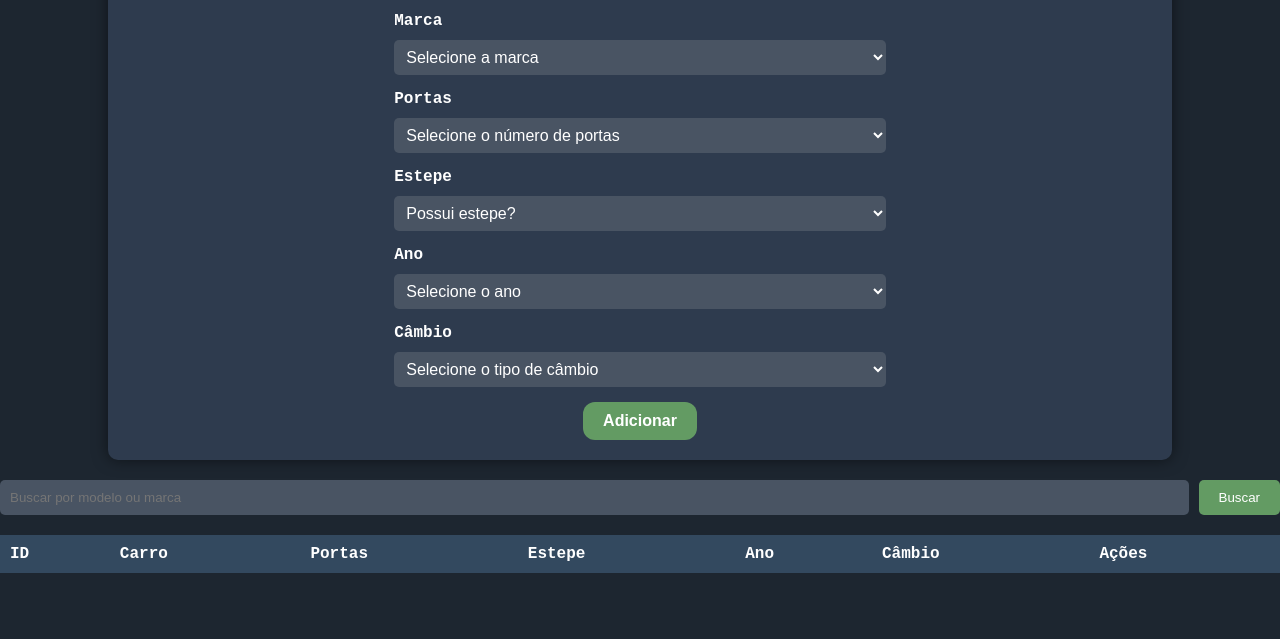
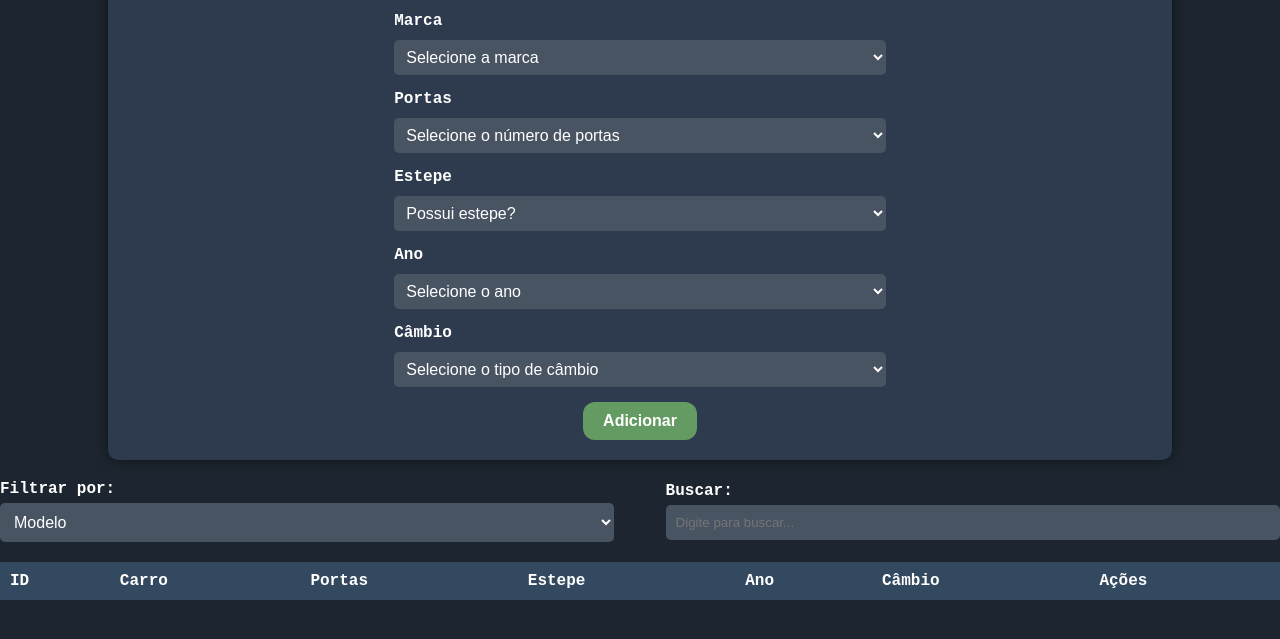
Before and after one commit to ZattiCode/CRUD_Car_Manager, a website: page index.html in a window 1280 px wide. Shown: the part 157-796 px from the top of the page. Drawn offline with Linux system fonts and the light colour scheme; no server answers.

Commit message:
commit 8 (filter)

```diff
--- a/index.html
+++ b/index.html
@@ -1,5 +1,6 @@
 <!DOCTYPE html>
 <html lang="en">
+
 <head>
     <meta charset="UTF-8">
     <meta name="viewport" content="width=device-width, initial-scale=1.0">
@@ -7,6 +8,7 @@
     <title>Car Manager</title>
     <link rel="stylesheet" type="text/css" href="style.css">
 </head>
+
 <body>
     <div class="container">
         <div class="text-center">
@@ -81,10 +83,20 @@
         </form>
     </div>
     <div id="alertContainer" class="mt-3"></div>
-
-<div class="search-container">
-    <input type="text" id="searchInput" class="form-control" placeholder="Buscar por modelo ou marca">
-    <button id="searchBtn" class="btn-search">Buscar</button>
+    <div class="filter-container">
+        <div class="filter-column">
+            <label for="filterDropdown">Filtrar por:</label>
+            <select id="filterDropdown" class="form-control">
+                <option value="model">Modelo</option>
+                <option value="year">Ano</option>
+                <option value="gear">Câmbio</option>
+                <option value="brand">Marca</option>
+            </select>
+        </div>
+        <div class="search-column">
+            <label for="searchInput">Buscar:</label>
+            <input type="text" id="searchInput" class="form-control" placeholder="Digite para buscar...">
+        </div>
     </div>
     <div class="table">
         <table>
@@ -120,4 +132,5 @@
     </div>
 
 </body>
+
 </html>
--- a/script.js
+++ b/script.js
@@ -7,36 +7,36 @@ const itemsPerPage = 10;
 // Carrega os dados do servidor ao iniciar
 function loadData() {
   $.ajax({
-        url: 'http://127.0.0.1:3001/cars',
-        type: 'GET',
+    url: "http://127.0.0.1:3001/cars",
+    type: "GET",
     success: function (response) {
       carData = response;
       if (carData.length > 0) {
-                currentId = Math.max(...carData.map(car => car.id)) + 1;
+        currentId = Math.max(...carData.map((car) => car.id)) + 1;
       }
       currentPage = 1;
       displayCars();
     },
     error: function () {
-            console.log('Erro ao carregar os dados');
-        }
+      console.log("Erro ao carregar os dados");
+    },
   });
 }
 
 // Salva os dados no servidor
 function saveData(car) {
   $.ajax({
-        url: 'http://127.0.0.1:3001/cars',
-        type: 'POST',
-        contentType: 'application/json',
+    url: "http://127.0.0.1:3001/cars",
+    type: "POST",
+    contentType: "application/json",
     data: JSON.stringify(car),
     success: function () {
-            console.log('Carro salvo com sucesso!');
+      console.log("Carro salvo com sucesso!");
       loadData(); // Recarrega os dados para refletir as alterações
     },
     error: function () {
-            console.log('Erro ao salvar o carro');
-        }
+      console.log("Erro ao salvar o carro");
+    },
   });
 }
 
@@ -49,7 +49,7 @@ function displayCars() {
   const end = start + itemsPerPage;
   const carsToDisplay = carData.slice(start, end);
 
-    carsToDisplay.forEach(car => {
+  carsToDisplay.forEach((car) => {
     const carDescription = `${car.brand} ${car.model}`;
     const row = `
             <tr>
@@ -73,7 +73,8 @@ function displayCars() {
 
 function searchCars() {
   const searchTerm = $("#searchInput").val().toLowerCase();
-    const filteredCars = carData.filter(car =>
+  const filteredCars = carData.filter(
+    (car) =>
       car.model.toLowerCase().includes(searchTerm) ||
       car.brand.toLowerCase().includes(searchTerm)
   );
@@ -95,12 +96,11 @@ function updatePagination() {
   $(`.page-btn[data-page="${currentPage}"]`).addClass("active");
 }
 
-
 function displayFilteredCars(filteredCars) {
   const tableBody = $("#carTable");
   tableBody.empty(); // Limpa a tabela
 
-    filteredCars.forEach(car => {
+  filteredCars.forEach((car) => {
     const carDescription = `${car.brand} ${car.model}`;
     const row = `
             <tr>
@@ -119,7 +119,6 @@ function displayFilteredCars(filteredCars) {
     tableBody.append(row);
   });
 }
-
 
 // Exibe mensagens de alerta no topo da página
 function showAlert(message, type) {
@@ -146,7 +145,7 @@ function showAlert(message, type) {
 
 // Adiciona ou atualiza um carro
 function addOrUpdateCar(car) {
-    const carIndex = carData.findIndex(c => c.id === car.id);
+  const carIndex = carData.findIndex((c) => c.id === car.id);
   if (carIndex > -1) {
     carData[carIndex] = car;
     saveData(car);
@@ -165,15 +164,15 @@ function addOrUpdateCar(car) {
 function deleteCar(carId) {
   $.ajax({
     url: `http://127.0.0.1:3001/cars/${carId}`,
-        type: 'DELETE',
+    type: "DELETE",
     success: function () {
-            carData = carData.filter(car => car.id !== carId);
+      carData = carData.filter((car) => car.id !== carId);
       displayCars();
       showAlert("Carro excluído com sucesso!", "danger");
     },
     error: function () {
-            console.log('Erro ao excluir o carro');
-        }
+      console.log("Erro ao excluir o carro");
+    },
   });
 }
 
@@ -218,7 +217,10 @@ $(document).on("submit", "#carForm", function (e) {
   e.preventDefault();
 
   if (!validateForm()) {
-        showAlert("Preencha todos os campos corretamente antes de enviar.", "danger");
+    showAlert(
+      "Preencha todos os campos corretamente antes de enviar.",
+      "danger"
+    );
     return;
   }
 
@@ -231,7 +233,7 @@ $(document).on("submit", "#carForm", function (e) {
     tire: $("#tire").val(),
     year: parseInt($("#carYear").val(), 10),
     gear: $("#carGear").val(),
-        id: editId ? parseInt(editId, 10) : currentId++
+    id: editId ? parseInt(editId, 10) : currentId++,
   };
 
   addOrUpdateCar(car);
@@ -242,7 +244,7 @@ $(document).on("click", ".btn-edit", function (e) {
   e.preventDefault();
 
   const carId = $(this).data("index");
-    const car = carData.find(c => c.id === carId);
+  const car = carData.find((c) => c.id === carId);
 
   if (car) {
     $("#carModel").val(car.model);
@@ -299,6 +301,31 @@ $(document).on("click", ".page-btn", function () {
   }
 });
 
+$(document).on("input", "#searchInput", function () {
+  const searchTerm = $(this).val().toLowerCase();
+  const filterBy = $("#filterDropdown").val();
+
+  if (searchTerm === "") {
+    displayCars(); // Volta à tabela completa
+  } else {
+    const filteredCars = carData.filter((car) => {
+      switch (filterBy) {
+        case "model":
+          return car.model.toLowerCase().includes(searchTerm);
+        case "year":
+          return car.year.toString().includes(searchTerm);
+        case "gear":
+          return car.gear.toLowerCase().includes(searchTerm);
+        case "brand":
+          return car.brand.toLowerCase().includes(searchTerm);
+        default:
+          return false;
+      }
+    });
+    displayFilteredCars(filteredCars);
+  }
+});
+
 //caso não haja nada no pesquisar
 $(document).on("input", "#searchInput", function () {
   if ($(this).val().trim() === "") {
--- a/style.css
+++ b/style.css
@@ -5,7 +5,6 @@ body {
   margin: 0;
   padding: 0;
 }
-
 
 .text-center {
   text-align: center;
@@ -113,7 +112,8 @@ table tbody td.actions {
   align-items: center;
 }
 
-.btn-edit, .btn-delete {
+.btn-edit,
+.btn-delete {
   margin: 0 5px;
   padding: 5px 10px;
   font-size: 0.9rem;
@@ -128,7 +128,7 @@ table tbody td.actions {
 }
 
 .btn-edit:hover {
-    background-color: #9c6b21;;
+  background-color: #9c6b21;
 }
 
 .btn-delete {
@@ -387,3 +387,32 @@ select.form-control option {
   font-weight: bold;
   cursor: default;
 }
+
+.filter-container {
+  display: flex;
+  justify-content: space-between;
+  align-items: center;
+  margin-bottom: 20px;
+}
+
+.filter-column,
+.search-column {
+  display: flex;
+  flex-direction: column;
+  gap: 5px;
+  width: 48%; /* Ajuste o tamanho das colunas conforme necessário */
+}
+
+.filter-container label {
+  font-weight: bold;
+  color: white;
+}
+
+.filter-container select,
+.filter-container input {
+  padding: 10px;
+  border-radius: 5px;
+  background-color: #495463;
+  color: white;
+  border: none;
+}
```
Lines whose indentation alone changed are shown as unchanged.
